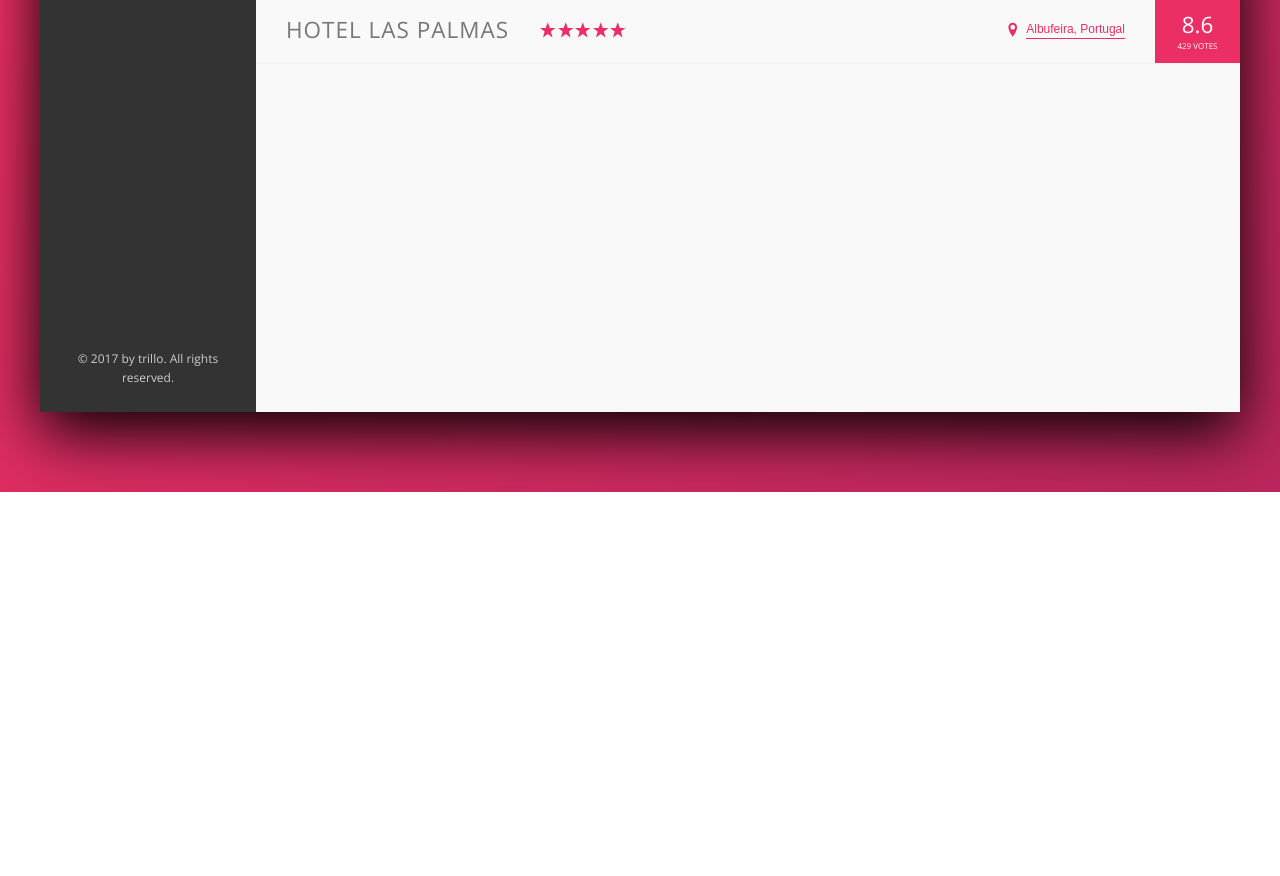
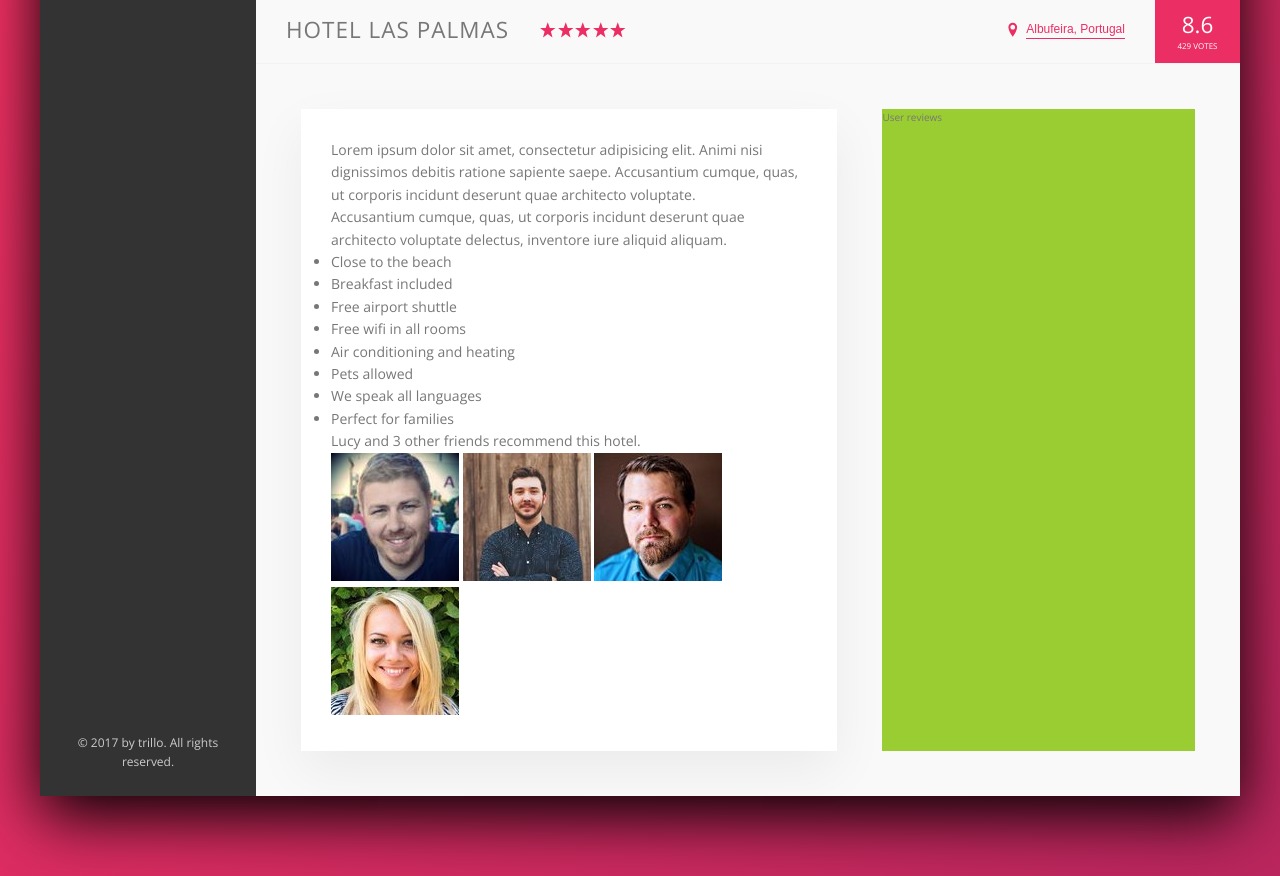
Before and after one commit to sdiperi17/trillo_project_advanced_css, a website: page index.html in a window 1280 px wide. Shown: the part 538-1414 px from the top of the page. Before the commit the page ends 1030 px from the top, so only its background shows below. Drawn offline with nearby package versions, Linux system fonts and the light colour scheme.

Commit message:
completed description Part 1

```diff
--- a/index.html
+++ b/index.html
@@ -182,6 +182,79 @@
                             <div class="overview__rating-count">429 votes</div>
                         </div>
                     </div>
+                    <div class="detail">
+                        <div class="description">
+                            <p class="paragraph">
+                                Lorem ipsum dolor sit amet, consectetur
+                                adipisicing elit. Animi nisi dignissimos debitis
+                                ratione sapiente saepe. Accusantium cumque,
+                                quas, ut corporis incidunt deserunt quae
+                                architecto voluptate.
+                            </p>
+
+                            <p class="paragraph">
+                                Accusantium cumque, quas, ut corporis incidunt
+                                deserunt quae architecto voluptate delectus,
+                                inventore iure aliquid aliquam.
+                            </p>
+                            <ul class="list">
+                                <li class="list-item">
+                                    Close to the beach
+                                </li>
+                                <li class="list-item">
+                                    Breakfast included
+                                </li>
+                                <li class="list-item">
+                                    Free airport shuttle
+                                </li>
+                                <li class="list-item">
+                                    Free wifi in all rooms
+                                </li>
+                                <li class="list-item">
+                                    Air conditioning and heating
+                                </li>
+                                <li class="list-item">
+                                    Pets allowed
+                                </li>
+                                <li class="list-item">
+                                    We speak all languages
+                                </li>
+                                <li class="list-item">
+                                    Perfect for families
+                                </li>
+                            </ul>
+                            <div class="recommend">
+                                <p class="recommend__count">
+                                    Lucy and 3 other friends recommend this
+                                    hotel.
+                                </p>
+                                <div class="recommend__friends">
+                                    <img
+                                        src="img/user-3.jpg"
+                                        alt="Friend 1"
+                                        class="recommend__photo"
+                                    />
+                                    <img
+                                        src="img/user-4.jpg"
+                                        alt="Friend 2"
+                                        class="recommend__photo"
+                                    />
+                                    <img
+                                        src="img/user-5.jpg"
+                                        alt="Friend 3"
+                                        class="recommend__photo"
+                                    />
+                                    <img
+                                        src="img/user-6.jpg"
+                                        alt="Friend 4"
+                                        class="recommend__photo"
+                                    />
+                                </div>
+                            </div>
+                        </div>
+
+                        <div class="user-reviews">User reviews</div>
+                    </div>
                 </main>
             </div>
         </div>
--- a/sass/_base.scss
+++ b/sass/_base.scss
@@ -40,6 +40,9 @@ Grey dark 3: #999
     --color-grey-dark-3: #999;
 
     --shadow-dark: 0 2rem 6rem rgba(0, 0, 0, 3);
+    --shadow-light: 0 2rem 5rem rgba(0, 0, 0, 0.06);
+
+    --line: 1px solid var(--color-grey-light-2);
 }
 
 * {
--- a/sass/_components.scss
+++ b/sass/_components.scss
@@ -219,7 +219,7 @@
 .overview {
     display: flex;
     align-items: center;
-    border-bottom: 1px solid var(--color-grey-light-2);
+    border-bottom: var(--line);
 
     &__heading {
         font-size: 2.25rem;
--- a/sass/_layout.scss
+++ b/sass/_layout.scss
@@ -14,7 +14,7 @@
     font-size: 1.4rem;
     height: 7rem;
     background-color: #fff;
-    border-bottom: 1px solid var(--color-grey-light-2);
+    border-bottom: var(--line);
 
     display: flex;
     justify-content: space-between;
@@ -38,7 +38,27 @@
 .hotel-view {
     // by using flex 1, we are saying that element should grow as much as it can
     flex: 1;
+}
 
-    //Test
-    height: 80rem;
+.detail {
+    display: flex;
+    padding: 4.5rem;
+    background-color: var(--line);
 }
+
+.description {
+    font-size: 1.4rem;
+    background-color: #fff;
+    box-shadow: var(--shadow-light);
+    padding: 3rem;
+    // 0 0  grow and shrink properties,
+    //flex-basis: 60% to make an element to take 60 percent of the available width
+    flex: 0 0 60%;
+    margin-right: 4.5rem;
+}
+
+.user-reviews {
+    background-color: yellowgreen;
+    // for an element to occupy the remaining space by setting flex to one.
+    flex: 1;
+}
```
Also changed, not shown: css/style.css.
